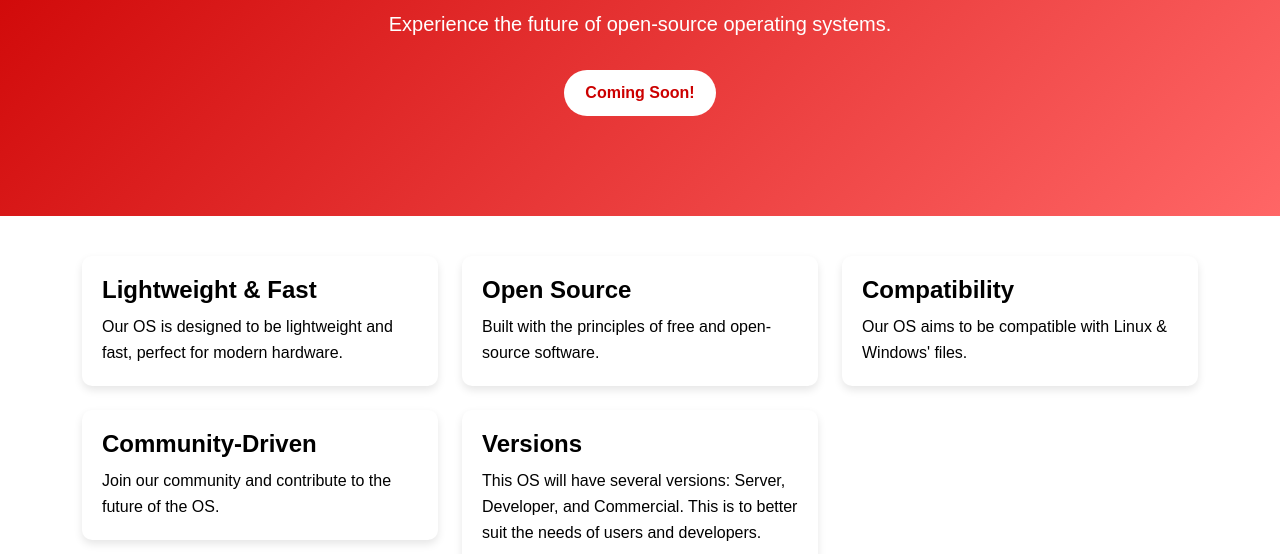
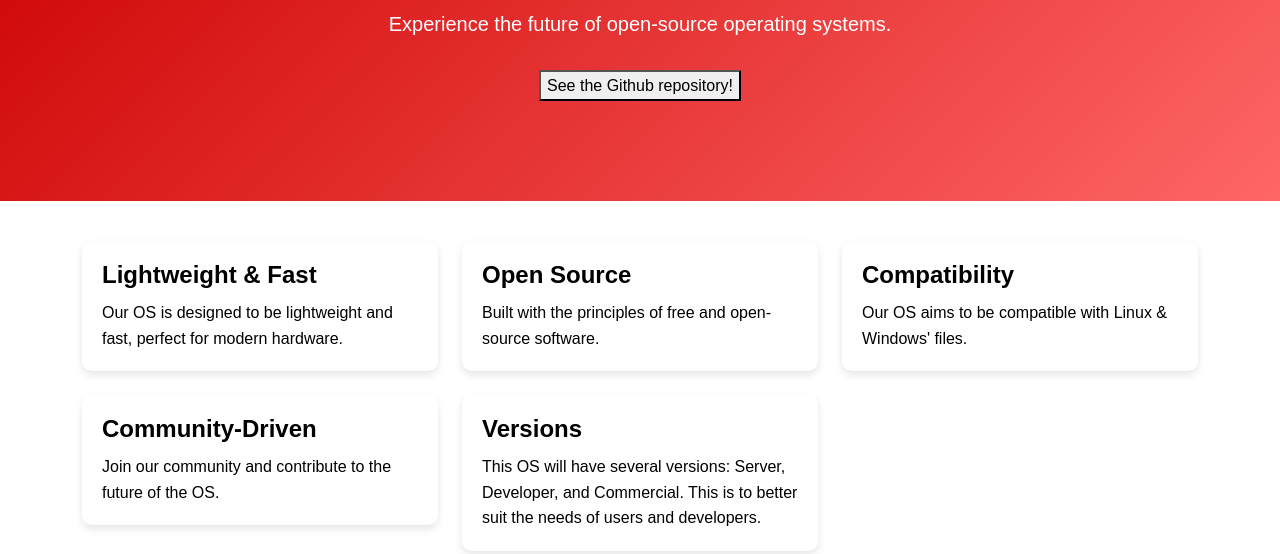
Before and after one commit to Aspen-Software-Foundation/aspen-software-foundation.github.io, a plain HTML site: page download.html in a window 1280 px wide. Shown: the part 246-800 px from the top of the page. Drawn offline with nearby package versions, Linux system fonts and the light colour scheme.

Commit message:
Updated download.html, added github link

```diff
--- a/download.html
+++ b/download.html
@@ -202,7 +202,9 @@
   <section class="hero">
     <h1>Check out our custom OS, made by Aspen!</h1>
     <p>Experience the future of open-source operating systems.</p>
-    <button type="button" class="btn">Coming Soon!</button>
+        <button onclick="window.location.href='https://github.com/Aspen-Software-Foundation/AMP-Operating-System';">
+      See the Github repository!
+    </button>
   </section>
 
   <!-- Main Content -->
```
